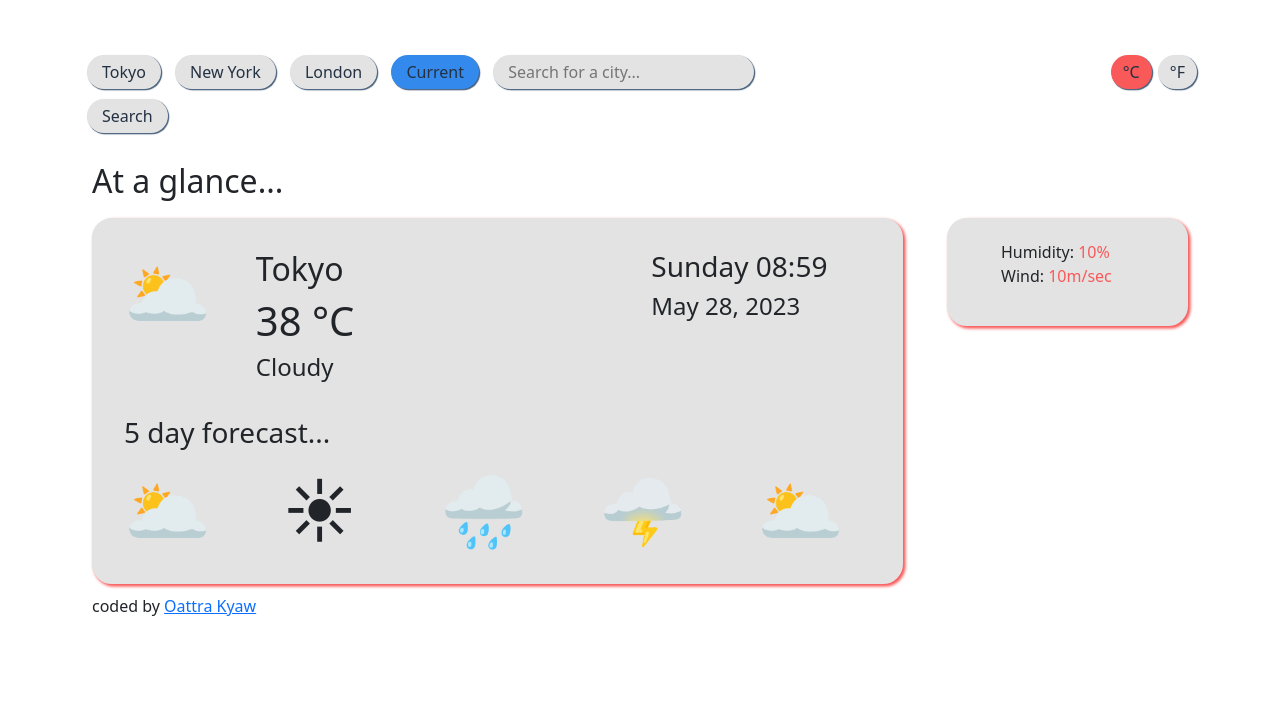
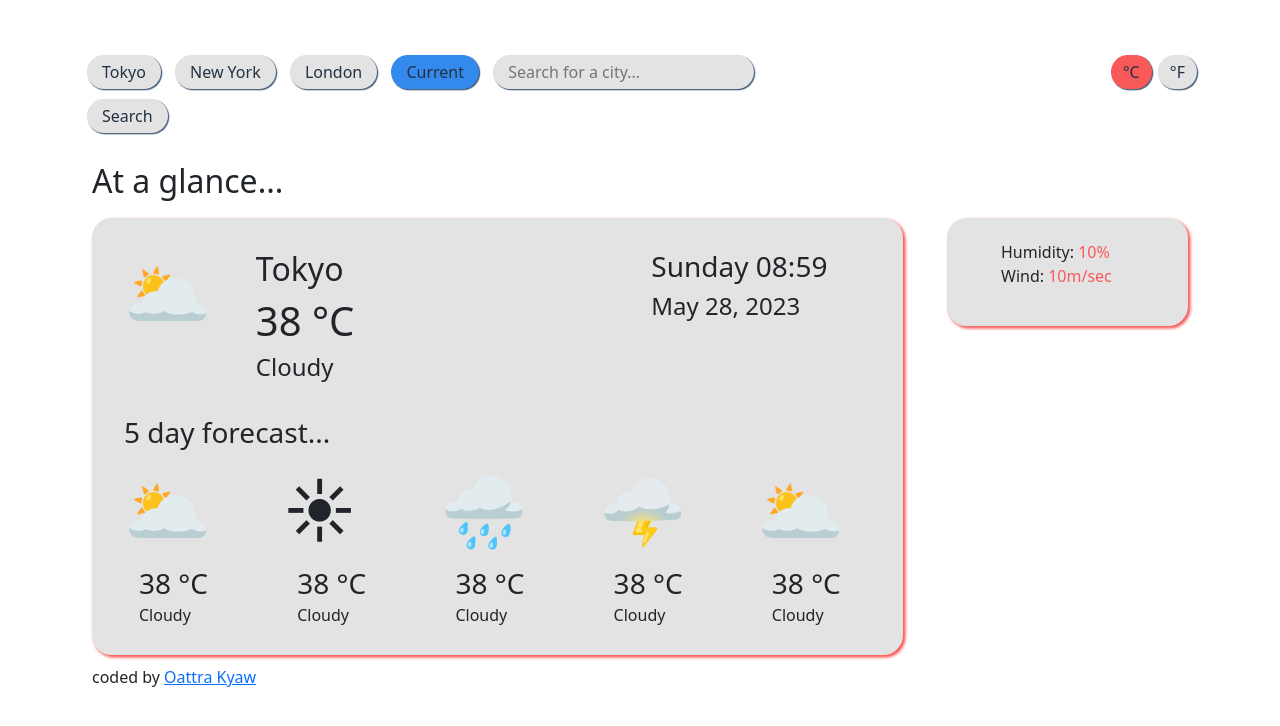
Before and after one commit to salamijason/weather-app, a plain HTML site: page index.html in a window 1280 px wide. Drawn offline with nearby package versions, Linux system fonts and the light colour scheme.

Commit message:
Added placeholder html for forecast stats.

```diff
--- a/index.html
+++ b/index.html
@@ -90,13 +90,46 @@
             <div class="row">
               <br />
               <h3>5 day forecast...</h3>
-              <div class="col">
+              <div class="col forecastStats">
                 <div class="icon">🌥</div>
+                <h3 id="temp-and-unit">
+                  <span id="temp">38</span>
+                  <span id="unit">°C</span>
+                </h3>
+                <h6 id="weather">Cloudy</h6>
               </div>
-              <div class="col"><div class="icon">☀</div></div>
-              <div class="col"><div class="icon">🌧</div></div>
-              <div class="col"><div class="icon">🌩</div></div>
-              <div class="col"><div class="icon">🌥</div></div>
+              <div class="col forecastStats">
+                <div class="icon">☀</div>
+                <h3 id="temp-and-unit">
+                  <span id="temp">38</span>
+                  <span id="unit">°C</span>
+                </h3>
+                <h6 id="weather">Cloudy</h6>
+              </div>
+              <div class="col forecastStats">
+                <div class="icon">🌧</div>
+                <h3 id="temp-and-unit">
+                  <span id="temp">38</span>
+                  <span id="unit">°C</span>
+                </h3>
+                <h6 id="weather">Cloudy</h6>
+              </div>
+              <div class="col forecastStats">
+                <div class="icon">🌩</div>
+                <h3 id="temp-and-unit">
+                  <span id="temp">38</span>
+                  <span id="unit">°C</span>
+                </h3>
+                <h6 id="weather">Cloudy</h6>
+              </div>
+              <div class="col forecastStats">
+                <div class="icon">🌥</div>
+                <h3 id="temp-and-unit">
+                  <span id="temp">38</span>
+                  <span id="unit">°C</span>
+                </h3>
+                <h6 id="weather">Cloudy</h6>
+              </div>
             </div>
           </div>
         </div>
--- a/src/styles.css
+++ b/src/styles.css
@@ -1,8 +1,10 @@
 
-h1, h2, h3, h4, p {
+h1, h2, h3, h4, h5, h6, p {
     margin: 10px ;
 }
-
+.forecastStats h3, h6 {
+    margin: 5px 25px;
+}
 ul {
     list-style: none;
     padding: 0;
```
